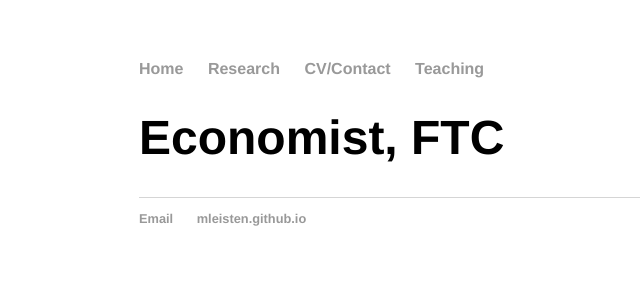
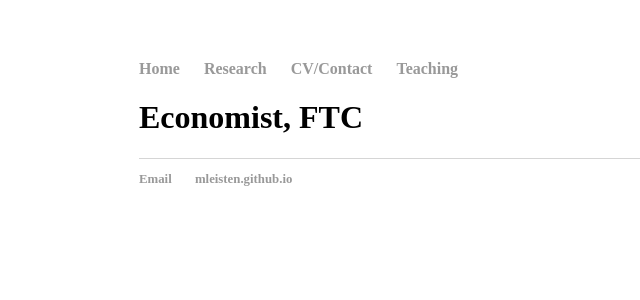
Before and after one commit to mleisten/mleisten.github.io, a Jekyll site: the page built from index.html, in a window 1280 px wide. Shown: the top 300 px of the page, without its empty margins (53-693 px from the left). Built offline with Jekyll 4.4.1, drawn with Linux system fonts in a browser that asks for light colours.

Commit message:
Update main.css

```diff
--- a/css/main.css
+++ b/css/main.css
@@ -3,7 +3,7 @@
     width: 70%;
 }
 nav ul, footer ul {
-    font-family:'Helvetica', 'Arial', 'Sans-Serif';
+    font-family:'Times New Roman', 'Times', 'Serif';
     padding: 0px;
     list-style: none;
     font-weight: bold;
@@ -20,12 +20,13 @@
     text-decoration: underline;
 }
 h1 {
-    font-size: 3em;
-    font-family:'Helvetica', 'Arial', 'Sans-Serif';
+    font-size: 2em;
+    font-family:'Times New Roman', 'Times', 'Serif';
 }
 p {
     font-size: 1.5em;
     line-height: 1.4em;
+    font-family:'Times New Roman','Times','Serif';
     color: #333;
 }
 footer {
```
